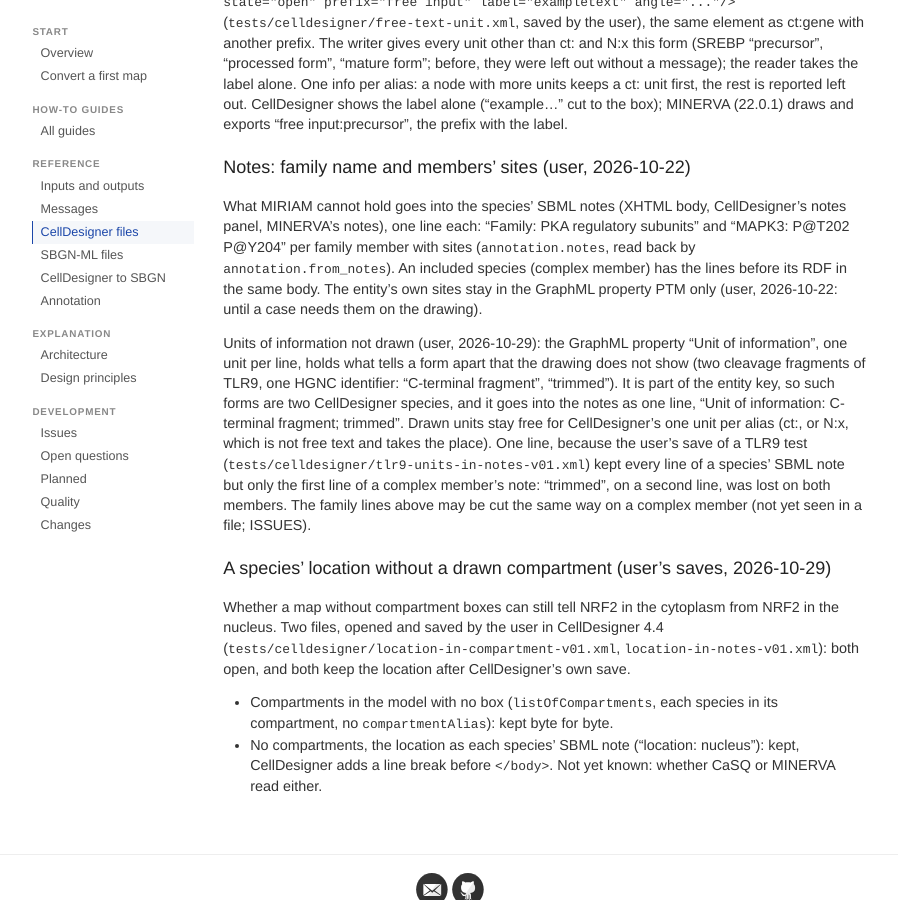
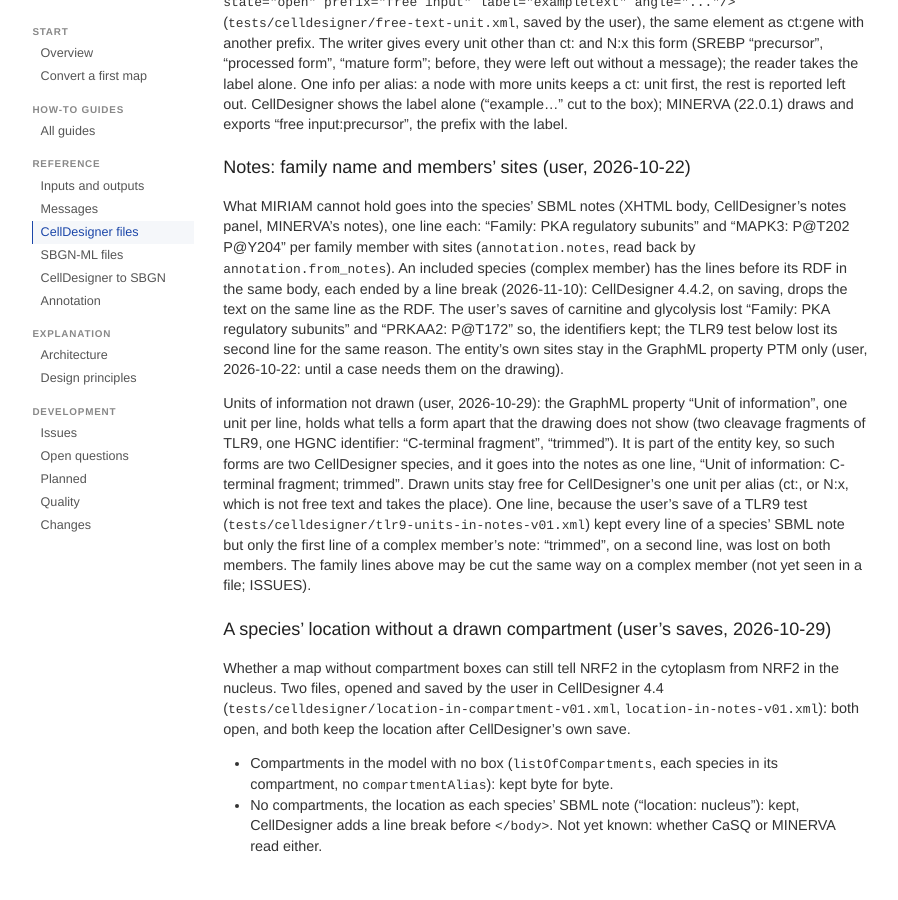
Before and after one commit to map-converter/map-converter.github.io, a Jekyll site: the page built from pages/converter-docs/celldesigner.md, in a window 1280 px wide and 900 px high, scrolled down 13698 px. Shown: the whole window, without its empty margins (190-1088 px from the left). Built offline with Jekyll 4.4.1, drawn with Linux system fonts in a browser that asks for light colours.

Commit message:
Converter: each note line of a complex member ends with a line break, so CellDesigner keeps it on saving

```diff
--- a/pages/converter-docs/celldesigner.md
+++ b/pages/converter-docs/celldesigner.md
@@ -708,7 +708,10 @@ draws and exports "free input:precursor", the prefix with the label.
 What MIRIAM cannot hold goes into the species' SBML notes (XHTML body, CellDesigner's notes panel,
 MINERVA's notes), one line each: "Family: PKA regulatory subunits" and "MAPK3: P@T202 P@Y204" per
 family member with sites (`annotation.notes`, read back by `annotation.from_notes`). An included
-species (complex member) has the lines before its RDF in the same body. The entity's own sites stay in
+species (complex member) has the lines before its RDF in the same body, each ended by a line break (2026-11-10):
+CellDesigner 4.4.2, on saving, drops the text on the same line as the RDF. The user's saves of carnitine and
+glycolysis lost "Family: PKA regulatory subunits" and "PRKAA2: P@T172" so, the identifiers kept; the TLR9 test below
+lost its second line for the same reason. The entity's own sites stay in
 the GraphML property PTM only (user, 2026-10-22: until a case needs them on the drawing).
 
 Units of information not drawn (user, 2026-10-29): the GraphML property "Unit of information", one unit per line,
```
Also changed, not shown: pages/converter-docs/changes.md (+6 -0 lines), pages/converter-docs/planned.md (+3 -1 lines), 2 other files.
